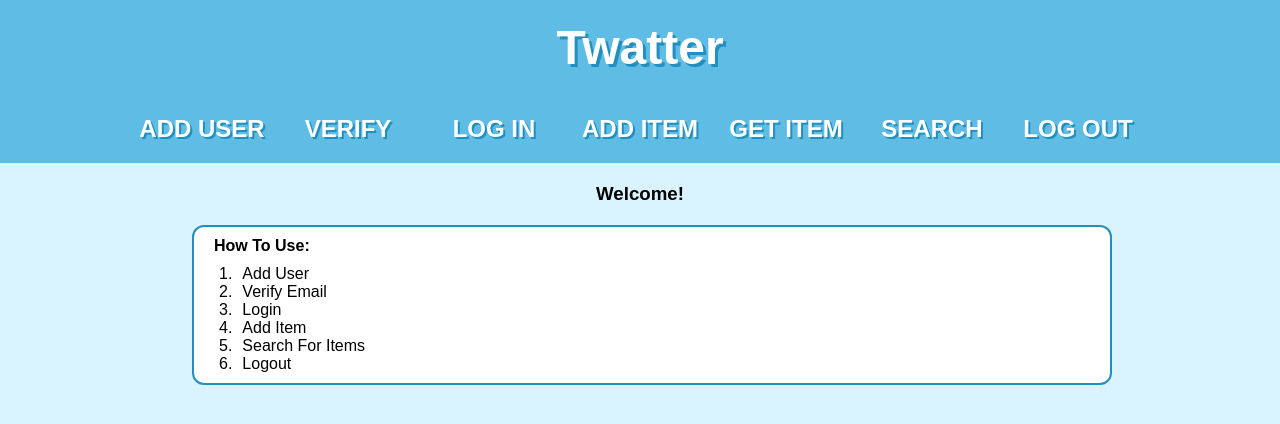
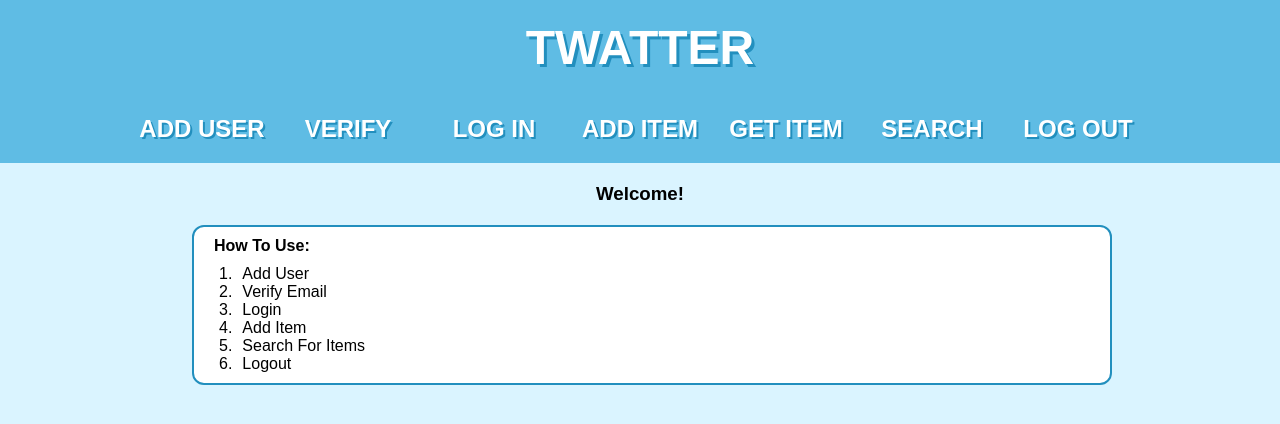
Before and after one commit to mszenczewski/twatter-frontend, a React (Create React App) app: page / in a window 1280 px wide. Shown: the top 424 px of the page. Built offline with nearby package versions, Linux system fonts and the light colour scheme.

Commit message:
add link to home

```diff
--- a/src/App.css
+++ b/src/App.css
@@ -44,7 +44,9 @@ body {
   background-color: var(--main);
 }
 
-#banner > h1 {
+#banner_title {
+  display: block;
+  margin: auto;
   color: white;
   font-size: 48px;
   font-weight: bold;
@@ -52,6 +54,7 @@ body {
   padding-top: 20px;
   text-align: center;
   text-shadow: 3px 3px var(--secondary);
+  text-decoration: none;
 }
 
 h2, h3 {
--- a/src/App.js
+++ b/src/App.js
@@ -17,7 +17,7 @@ export default class App extends Component {
       <BrowserRouter>
         <div>
           <div id="banner">
-            <h1>Twatter</h1>
+            <Link id="banner_title" to="/twatter/">TWATTER</Link>
           </div>
           <div id="navbar">
             <Link className="navbar_button" to="/twatter/adduser">ADD USER</Link>
```
